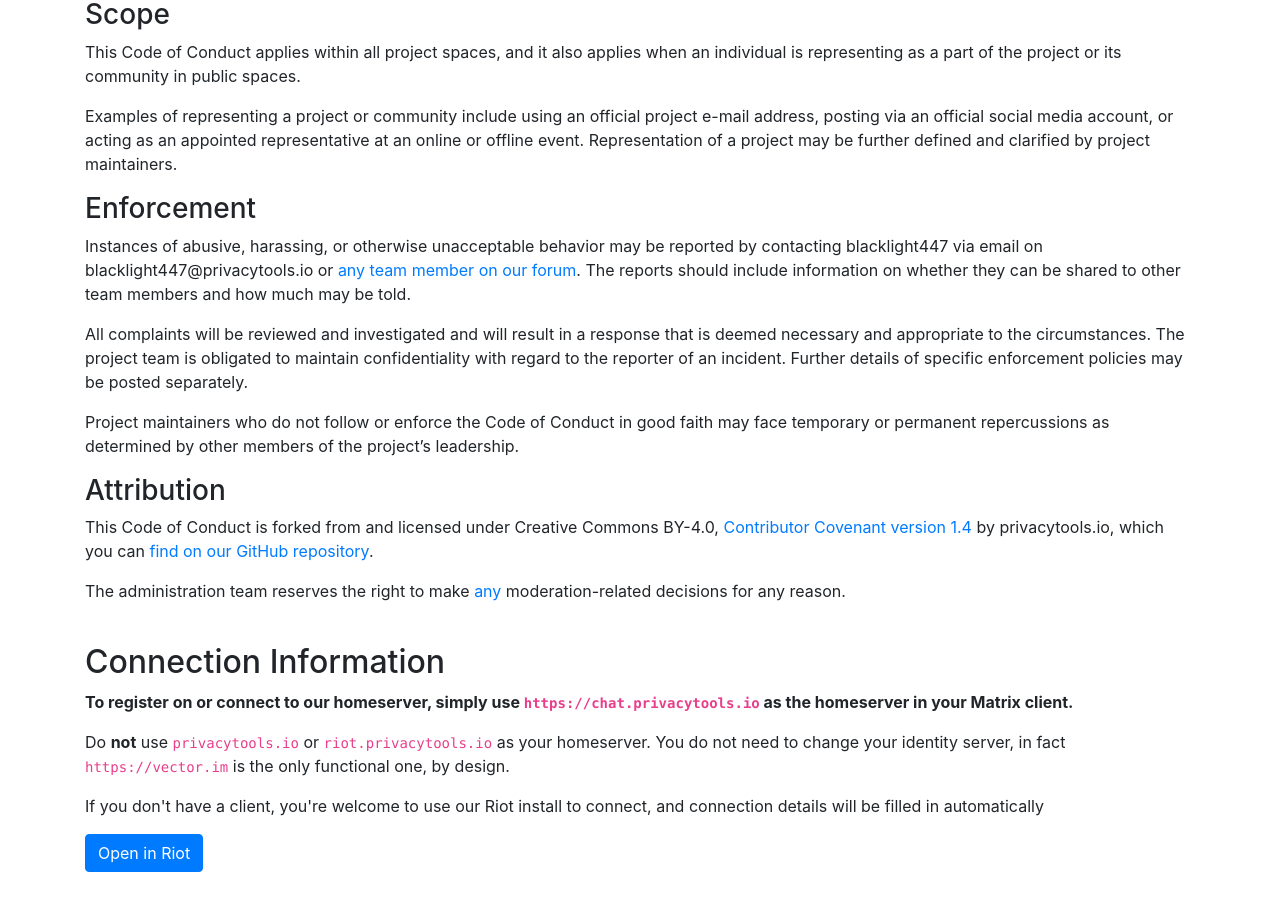
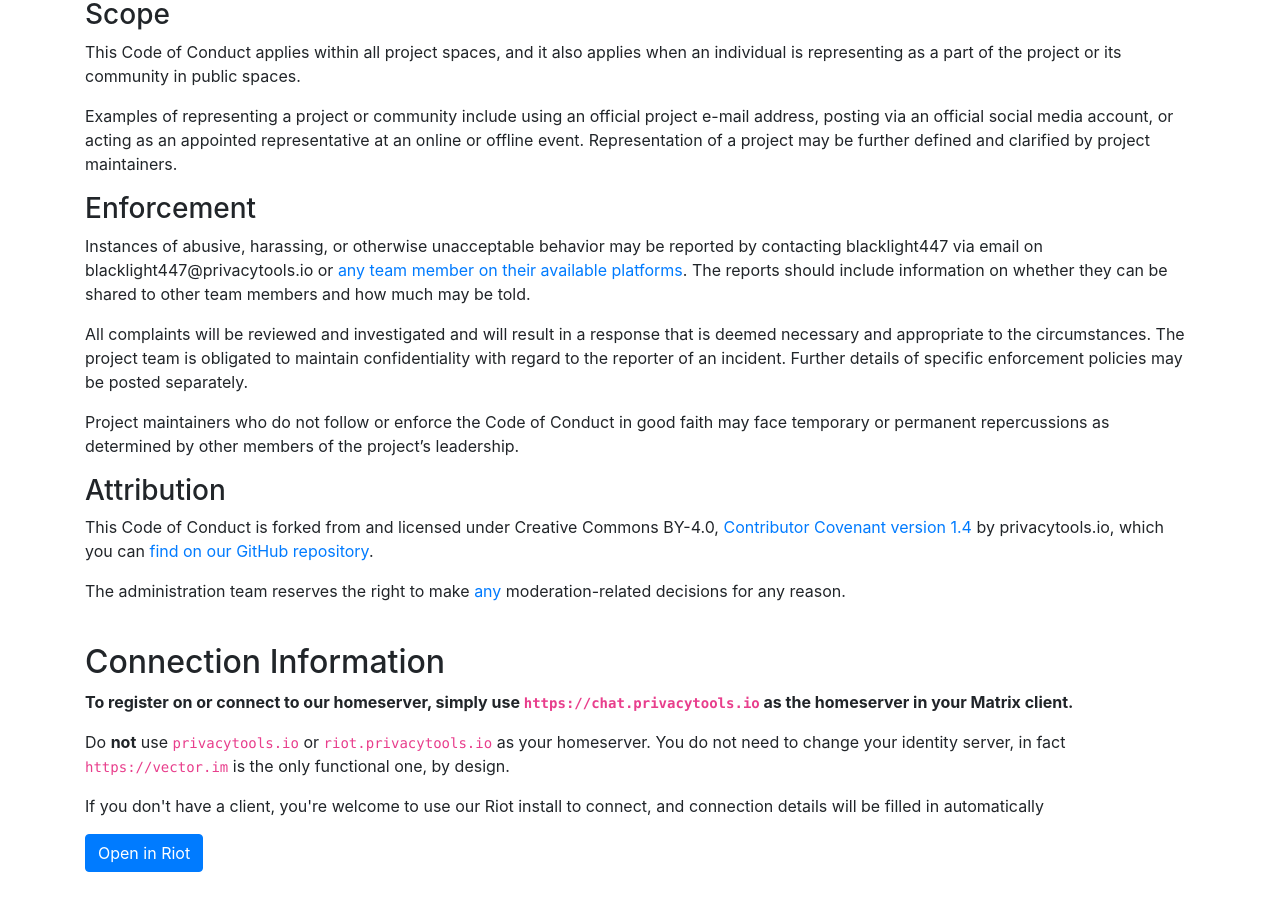
Before and after one commit to privacytools/static-sites, a Jekyll site: the page built from chat/index.html, in a window 1280 px wide and 900 px high, scrolled down 1415 px. Built offline with Jekyll 4.4.1, drawn with Linux system fonts in a browser that asks for light colours.

Commit message:
Update method of contacting the team

```diff
--- a/chat/index.html
+++ b/chat/index.html
@@ -43,7 +43,7 @@
 <p>This Code of Conduct applies within all project spaces, and it also applies when an individual is representing as a part of the project or its community in public spaces.</p>
 <p>Examples of representing a project or community include using an official project e-mail address, posting via an official social media account, or acting as an appointed representative at an online or offline event. Representation of a project may be further defined and clarified by project maintainers.</p>
 <h3 id="enforcement">Enforcement</h3>
-<p>Instances of abusive, harassing, or otherwise unacceptable behavior may be reported by contacting blacklight447 via email on blacklight447@privacytools.io or <a href="https://forum.privacytools.io/g/team">any team member on our forum</a>. The reports should include information on whether they can be shared to other team members and how much may be told.</p>
+<p>Instances of abusive, harassing, or otherwise unacceptable behavior may be reported by contacting blacklight447 via email on blacklight447@privacytools.io or <a href="https://www.privacytools.io/about/">any team member on their available platforms</a>. The reports should include information on whether they can be shared to other team members and how much may be told.</p>
 <p>All complaints will be reviewed and investigated and will result in a response that is deemed necessary and appropriate to the circumstances. The project team is obligated to maintain confidentiality with regard to the reporter of an incident. Further details of specific enforcement policies may be posted separately.</p>
 <p>Project maintainers who do not follow or enforce the Code of Conduct in good faith may face temporary or permanent repercussions as determined by other members of the project’s leadership.</p>
 <h3 id="attribution">Attribution</h3>
```
